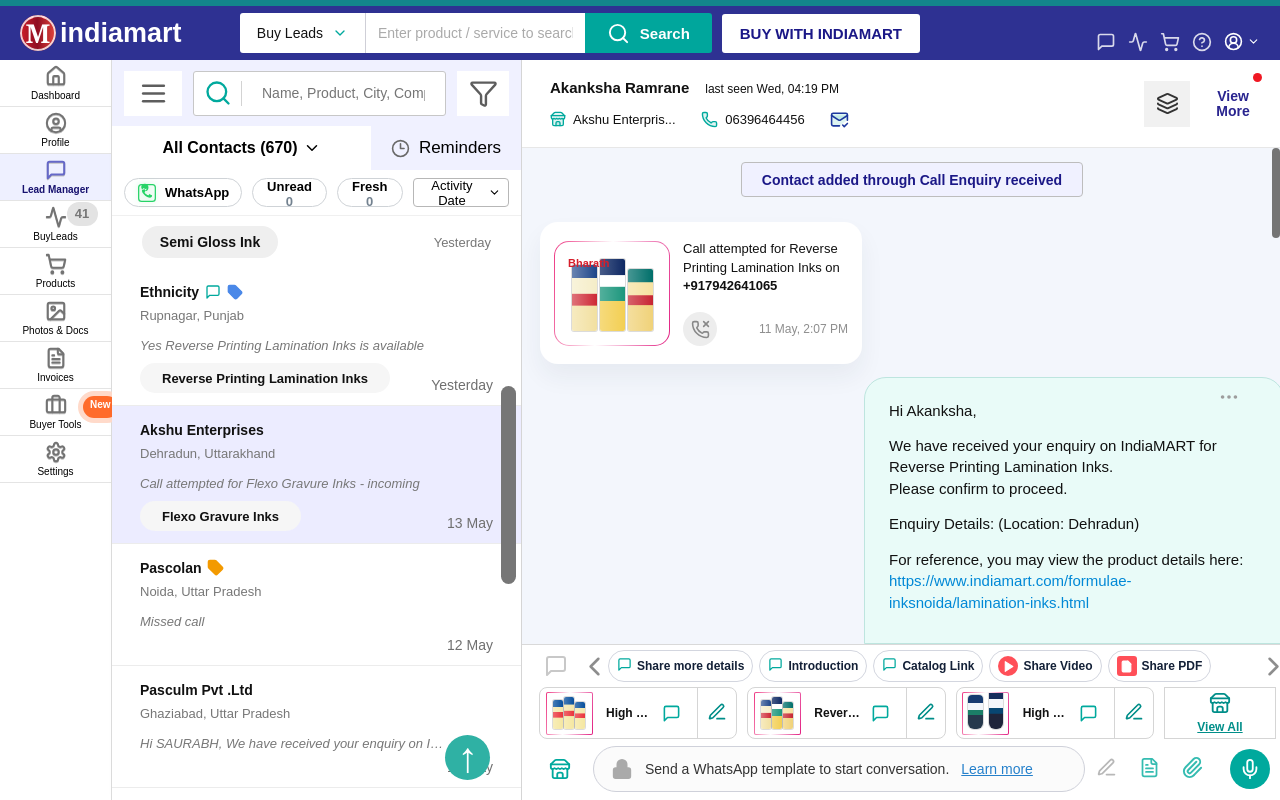
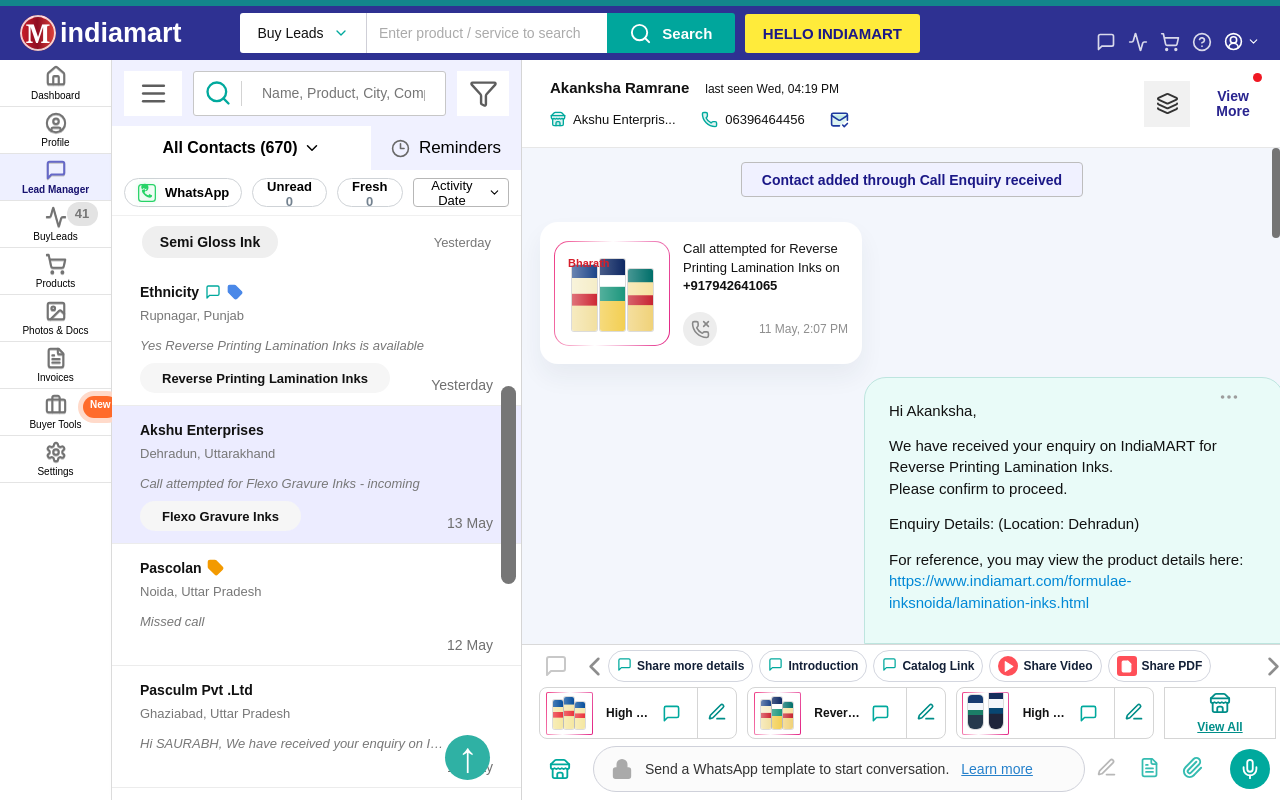
Before and after one commit to karkau123/Indiamart-Lead-Manager, a React (Vite) app: page / in a window 1280 px wide. Built offline with nearby package versions, Linux system fonts and the light colour scheme.

Commit message:
Change button to 'Hello Indiamart' with yellow blinking background

```diff
--- a/src/App.jsx
+++ b/src/App.jsx
@@ -122,7 +122,7 @@ function TopBar() {
         </button>
       </div>
 
-      <button className="buy-button">BUY WITH INDIAMART</button>
+      <button className="buy-button">Hello Indiamart</button>
 
       <nav className="top-links">
         <TopLink icon={MessageSquare} label="Lead Manager" />
--- a/src/styles.css
+++ b/src/styles.css
@@ -1,4 +1,13 @@
 @keyframes blinking {
+  0%, 49% {
+    background: #fff;
+  }
+  50%, 100% {
+    background: #ffeb3b;
+  }
+}
+
+@keyframes blinking-yellow {
   0%, 49% {
     background: #fff;
   }
@@ -165,6 +174,7 @@ button {
   font-size: 15px;
   font-weight: 700;
   text-transform: uppercase;
+  animation: blinking-yellow 1.5s infinite;
 }
 
 .top-links {
```
